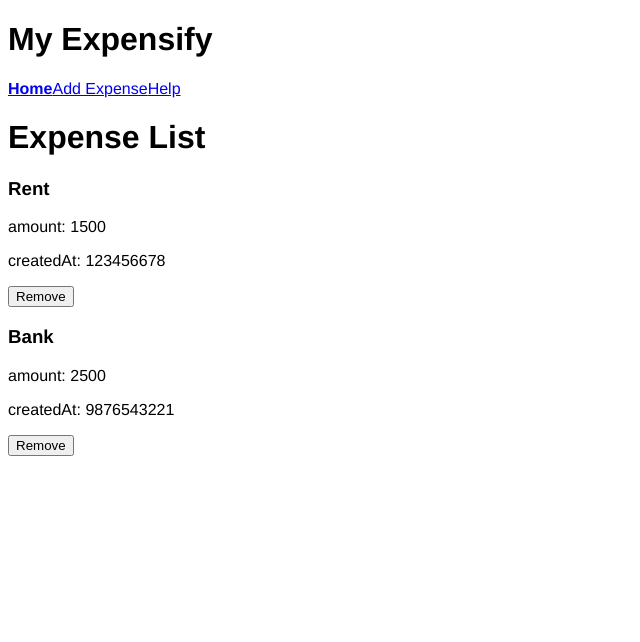
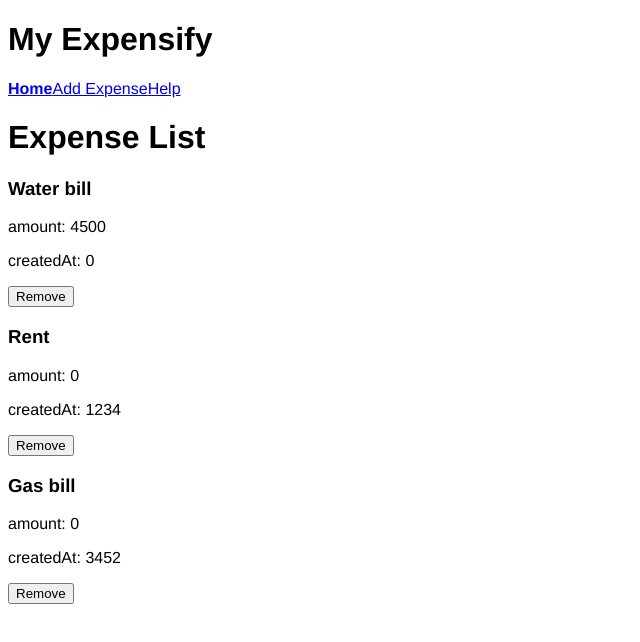
Before and after one commit to nurkeevich/react-ts-parcel, a React (Vite) app: page / in a window 1280 px wide. Shown: the top 642 px of the page, without its empty margins (0-640 px from the left). Built offline with nearby package versions, Linux system fonts and the light colour scheme.

Commit message:
add dummy data to the store

```diff
--- a/src/App.tsx
+++ b/src/App.tsx
@@ -1,4 +1,32 @@
 import React from "react";
 import AppRoutes from "./routes/AppRoutes";
+import { store } from "./store/store";
+import { addExpense } from "./store/actions/expenses";
+
+store.dispatch(
+    addExpense({
+        description: "Water bill",
+        amount: 4500
+    })
+);
+
+store.dispatch(
+    addExpense({
+        description: "Rent",
+        createdAt: 1234
+    })
+);
+
+store.dispatch(
+    addExpense({
+        description: "Gas bill",
+        createdAt: 3452
+    })
+);
+
+const state = store.getState();
+console.log("====================================");
+console.log(state);
+console.log("====================================");
 
 export const App = () => <AppRoutes />;
--- a/src/containers/HomePage.tsx
+++ b/src/containers/HomePage.tsx
@@ -1,5 +1,5 @@
 import React from "react";
-import { ExpenseList } from "./expense/ExpenseList";
+import ExpenseList from "./expense/ExpenseList";
 
 const HomePage = () => {
     return (
--- a/src/containers/expense/AddExpensePage.tsx
+++ b/src/containers/expense/AddExpensePage.tsx
@@ -2,7 +2,7 @@ import React, { Dispatch } from "react";
 import ExpenseForm from "../expense/ExpenseForm";
 import { RouteComponentProps } from "react-router-dom";
 import { Routes } from "../../constants/AppConstants";
-import { AppDispatch } from "../../store/store";
+import { AppDispatch, store } from "../../store/store";
 import { useDispatch } from "react-redux";
 import { addExpense } from "../../store/actions/expenses";
 
@@ -19,7 +19,7 @@ const AddExpensePage: React.FC<AddExpensePageProps> = props => {
             <ExpenseForm
                 handleSubmit={expense => {
                     console.log(expense);
-                    // dispatch(addExpense(expense));
+                    store.dispatch(addExpense(expense));
                     props.history.push(Routes.HOME_PAGE);
                 }}
             />
--- a/src/containers/expense/ExpenseList.tsx
+++ b/src/containers/expense/ExpenseList.tsx
@@ -2,15 +2,17 @@ import React from "react";
 import ExpenseListItem from "./ExpenseListItem";
 import { useSelector } from "../../store/selector/selector";
 
-export const ExpenseList = () => {
+const ExpenseList = () => {
     const expenses = useSelector(state => state.expenses.expenses);
 
     return (
         <div>
             <h1>Expense List</h1>
-            {expenses.map(expense => {
-                return <ExpenseListItem expense={expense} key={expense.id} />;
-            })}
+            {expenses.map(expense => (
+                <ExpenseListItem expense={expense} key={expense.id} />
+            ))}
         </div>
     );
 };
+
+export default ExpenseList;
--- a/src/store/reducers/expenses.ts
+++ b/src/store/reducers/expenses.ts
@@ -7,22 +7,7 @@ import {
 } from "../types/expenses";
 
 const initialState: ExpensesState = {
-    expenses: [
-        {
-            id: "1",
-            amount: 1500.0,
-            description: "Rent",
-            note: "Rent payment for October",
-            createdAt: 123456678
-        },
-        {
-            id: "2",
-            amount: 2500.0,
-            description: "Bank",
-            note: "Bank payment for November",
-            createdAt: 9876543221
-        }
-    ]
+    expenses: []
 };
 
 export const expensesReducer = (
@@ -32,6 +17,7 @@ export const expensesReducer = (
     switch (action.type) {
         case ADD_EXPENSE:
             return {
+                // Have a look to this line later
                 expenses: [...state.expenses, action.expense]
             };
 
@@ -52,12 +38,7 @@ export const expensesReducer = (
 
         case REMOVE_EXPENSE:
             return {
-                expenses: state.expenses.filter(expense => {
-                    console.log("Expense ID " + expense.id);
-                    console.log("Action ID " + action.id);
-
-                    expense.id !== action.id;
-                })
+                expenses: state.expenses.filter(({ id }) => id !== action.id)
             };
 
         default:
```
